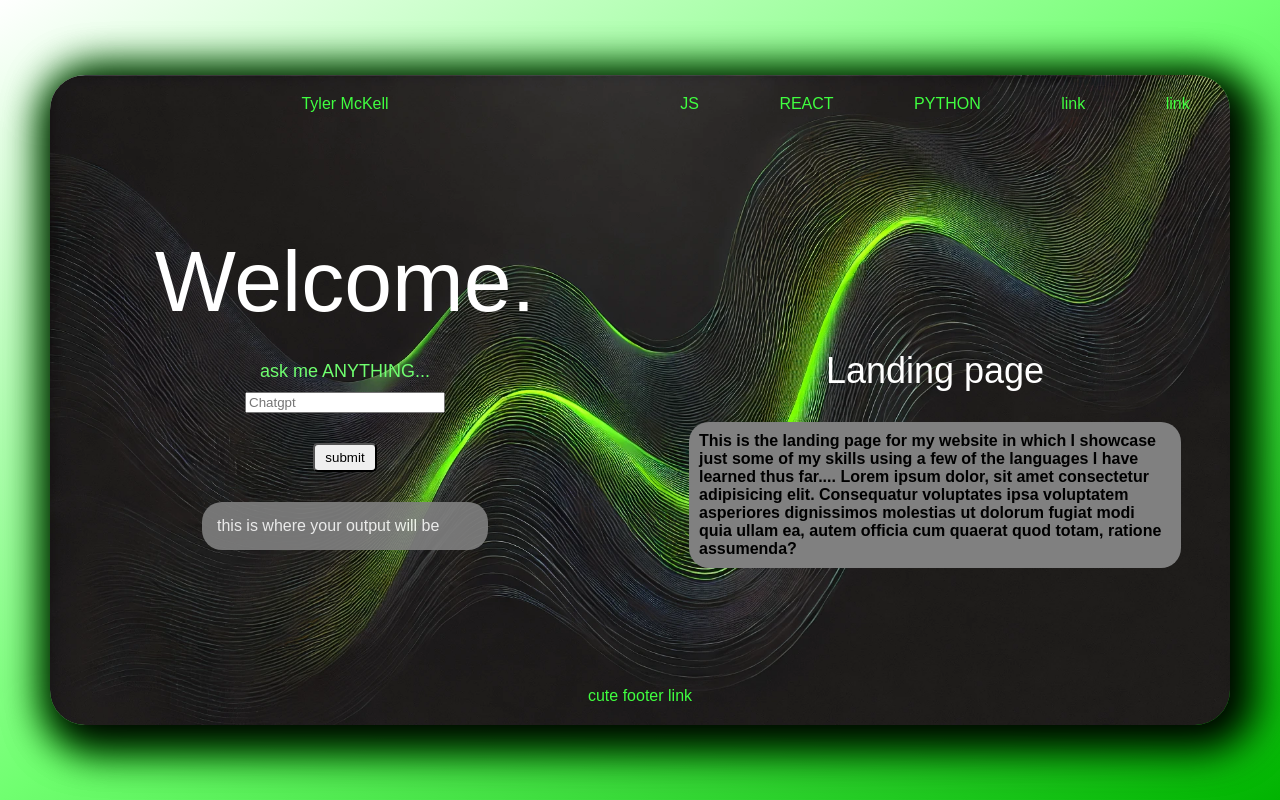
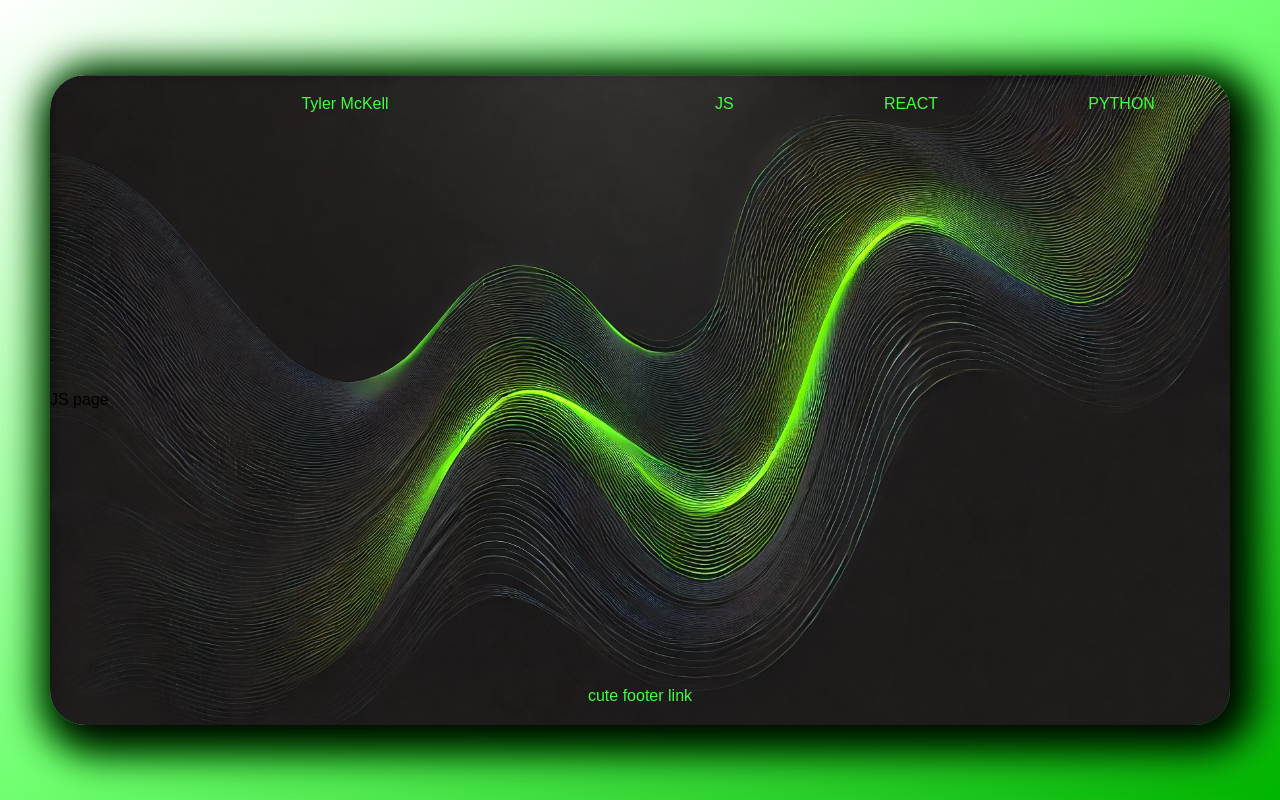
Before and after one commit to tylermckell01/Portfolio, a React (Create React App) app: page /my-js in a window 1280 px wide. Built offline with nearby package versions, Linux system fonts and the light colour scheme; no server answers.

Commit message:
sets up routing to other pages

```diff
--- a/package.json
+++ b/package.json
@@ -7,6 +7,7 @@
     "openai": "^4.78.1",
     "react": "^19.0.0",
     "react-dom": "^19.0.0",
+    "react-router-dom": "^7.1.3",
     "react-scripts": "5.0.1",
     "sass": "^1.83.3",
     "scss": "^0.2.4"
--- a/src/App.js
+++ b/src/App.js
@@ -1,14 +1,26 @@
+import { BrowserRouter as Router, Route, Routes } from "react-router-dom";
+
 import Footer from "./components/Footer";
 import Header from "./components/Header";
 import Hero from "./components/Hero";
 import "./styles/app.scss";
 
+import MyJs from "./components/MyJs";
+import MyReact from "./components/MyReact";
+
 function App() {
   return (
     <div className="App">
       <div className="background">
-        <Header />
-        <Hero />
+        <Router>
+          <Header />
+          <Routes>
+            <Route path="/" element={<Hero />} />
+            <Route path="/my-js" element={<MyJs />} />
+            <Route path="/my-react" element={<MyReact />} />
+            <Route path="/my-python" element={<div>My Python Page</div>} />
+          </Routes>
+        </Router>
         <Footer />
       </div>
     </div>
--- a/src/components/Header.jsx
+++ b/src/components/Header.jsx
@@ -1,13 +1,15 @@
+import { Link } from "react-router-dom";
+
 export default function Header() {
   return (
     <div className="header">
-      <div className="left">Tyler McKell</div>
+      <div className="left">
+        <Link to="./">Tyler McKell</Link>
+      </div>
       <div className="right">
-        <a href="./MyJs.js">JS</a>
-        <a href="./MyReact.js">REACT</a>
-        <a href="./MyPython.js">PYTHON</a>
-        <a href="./App.js">link</a>
-        <a href="./App.js">link</a>
+        <Link to="./my-js">JS</Link>
+        <Link to="./my-react">REACT</Link>
+        <Link to="./my-python">PYTHON</Link>
       </div>
     </div>
   );
--- /dev/null
+++ b/src/components/MyJs.jsx
@@ -0,0 +1,3 @@
+export default function MyJs() {
+  return <div>JS page</div>;
+}
--- a/src/components/MyReact.jsx
+++ b/src/components/MyReact.jsx
@@ -0,0 +1,3 @@
+export default function MyReact() {
+  return <div>React page</div>;
+}
```
Also changed, not shown: src/components/MyJs.js (deleted), 1 other file (tests, documents, lock files or other folders).
